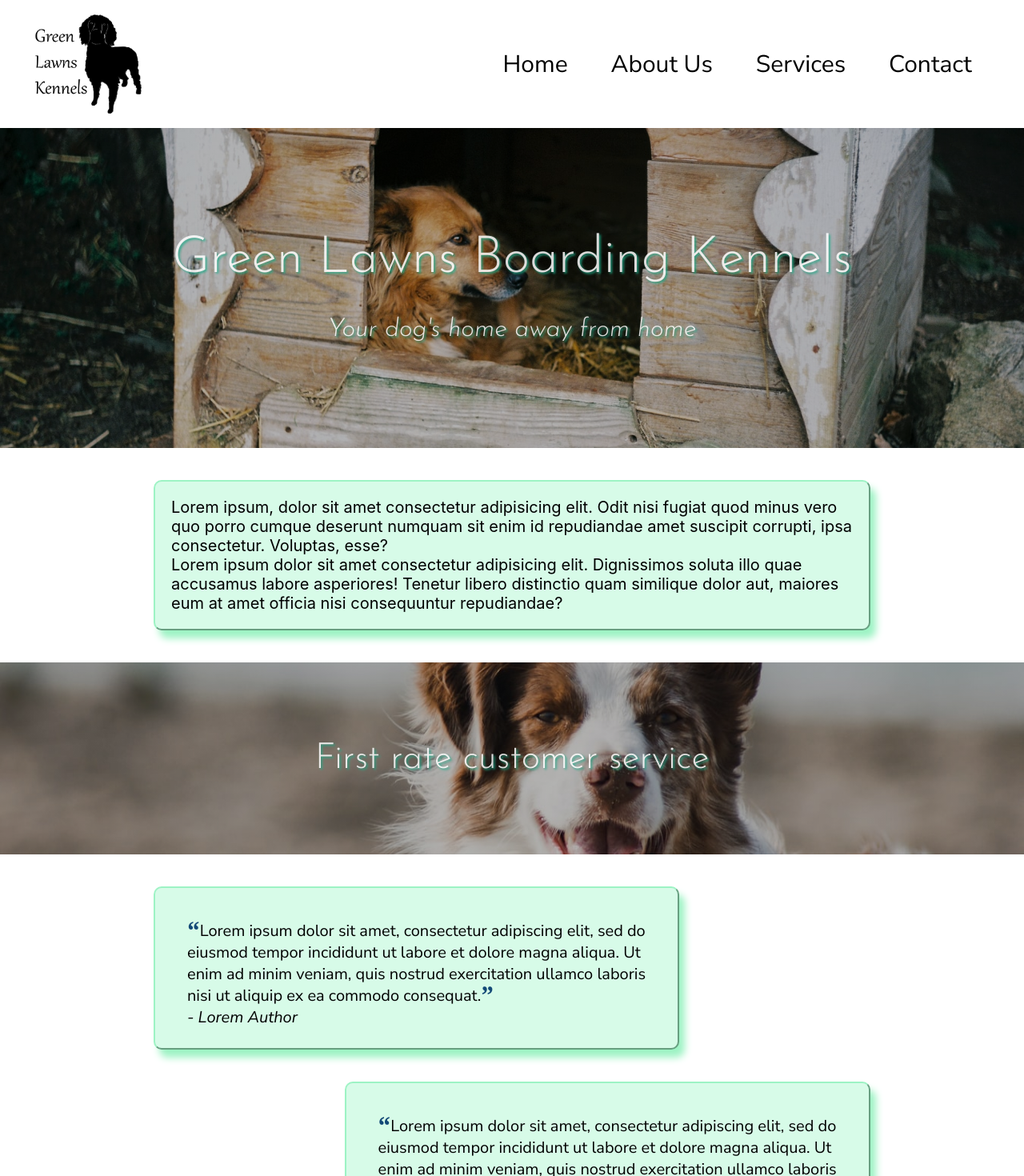
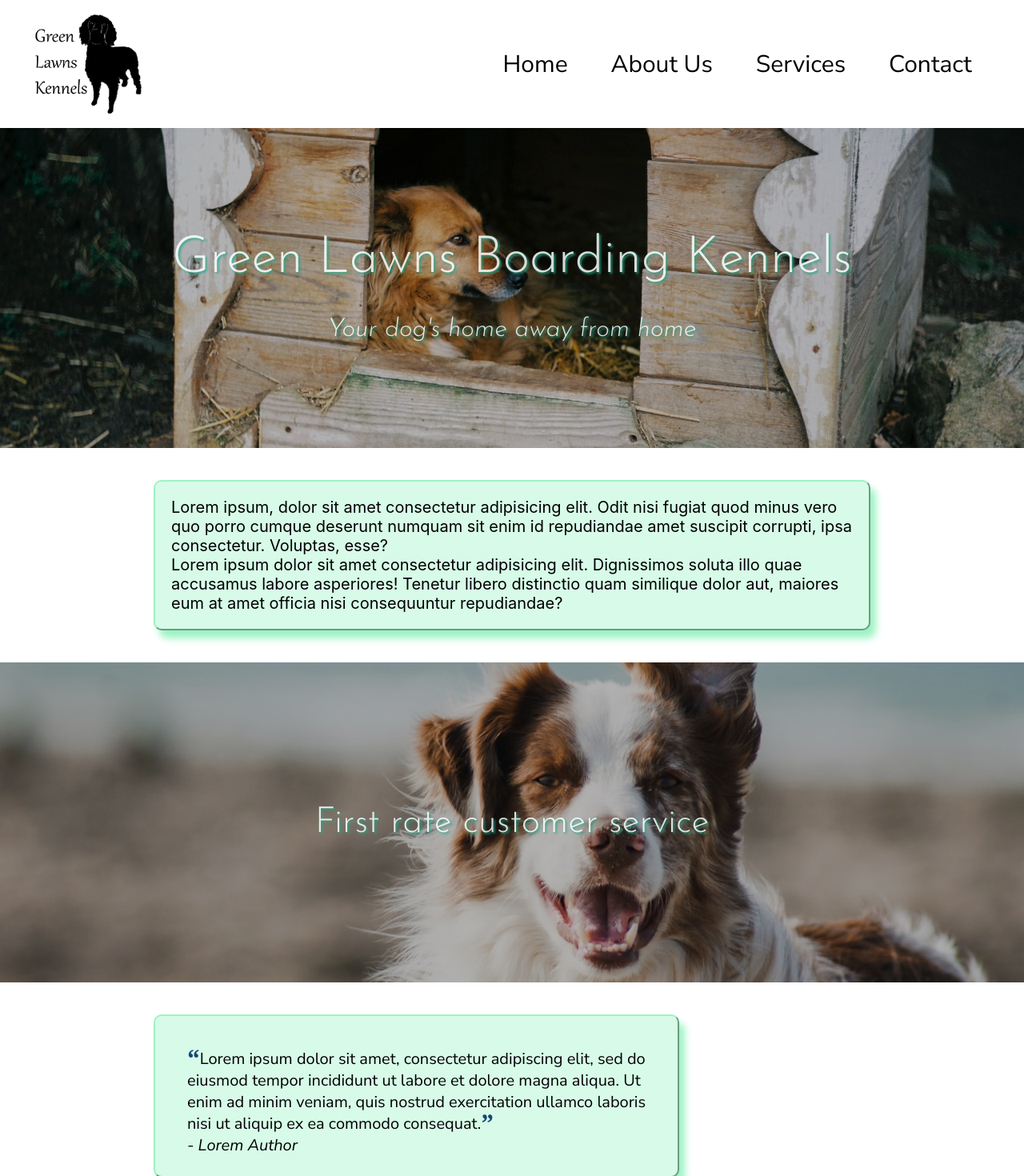
Before and after one commit to Velocima/green-lawns, a React (Create React App) app: page / in a window 1280 px wide. Shown: the top 1470 px of the page at 80% size. Built offline with nearby package versions, Linux system fonts and the light colour scheme.

Commit message:
review banner enlarged

```diff
--- a/src/css/review.css
+++ b/src/css/review.css
@@ -8,7 +8,7 @@
   width: 100%; }
   .reviews .reviews-banner {
     width: 100%;
-    height: 30vh;
+    height: 50vh;
     display: flex;
     flex-direction: column;
     justify-content: center;
--- a/src/scss/review.scss
+++ b/src/scss/review.scss
@@ -7,7 +7,7 @@
 	width: 100%;
 	.reviews-banner {
 		width: 100%;
-		height: 30vh;
+		height: 50vh;
 		display: flex;
 		flex-direction: column;
 		justify-content: center;
```
